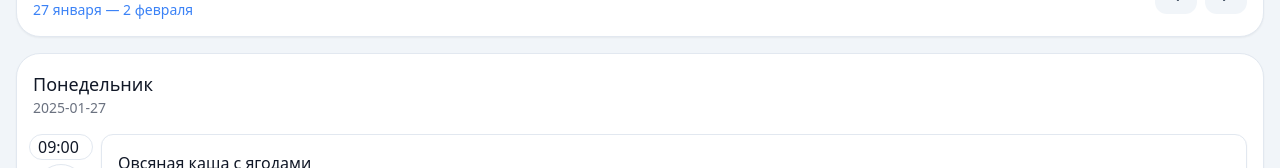
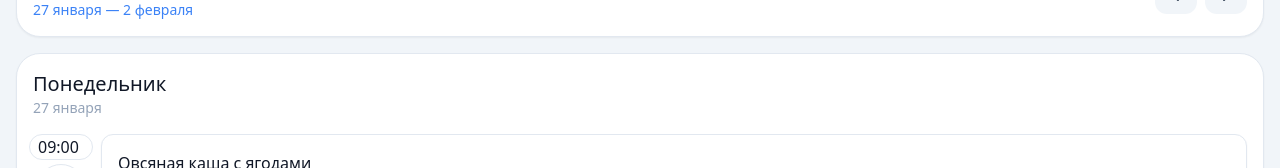
Before and after one commit to ramazanov-ma/chief, a Nuxt app: page /menu in a window 1280 px wide. Shown: the part 189-357 px from the top of the page. Built offline with nearby package versions, Linux system fonts and the light colour scheme.

Commit message:
refactor(menu): redesign DayHeader component
- Update DayHeader layout and styling
- Add support for different day states (past, today)
- Use capitalized day name and formatted date
- Improve type safety and readability with new DayProps interface

```diff
--- a/components/menu/DayHeader.vue
+++ b/components/menu/DayHeader.vue
@@ -1,31 +1,31 @@
 <template>
-	<h3 :class="{ 'text-blue-600': day.isToday, 'text-gray-900': !day.isToday }">
-		<span class="block">
-			<span class="font-medium text-lg">{{ day.name }}</span>
-			<span
-				v-if="day.isToday"
-				class="pl-3 pr-4 py-1 bg-blue-100 rounded-full text-blue-600 text-xs font-normal text-center ml-2"
-			>
-				Сегодня
-			</span>
+	<div class="flex flex-col">
+		<span class="text-xl font-medium capitalize">
+			{{ day.name }}
 		</span>
 		<span
-			class="block text-sm font-normal text-gray-500"
-			:class="{ 'text-blue-500': day.isToday, 'text-gray-500': !day.isToday }"
+			class="text-sm"
+			:class="[
+				day.state === DayState.PAST ? 'text-slate-400' : 'text-slate-500',
+				day.isToday ? 'text-blue-500' : ''
+			]"
 		>
-			{{ day.date }}
+			{{ day.formattedDate }}
 		</span>
-	</h3>
+	</div>
 </template>
 
 <script setup lang="ts">
-interface Props {
-	day: {
-		name: string;
-		date: string;
-		isToday: boolean;
-	};
+import { DayState } from '@/types/menu';
+
+interface DayProps {
+	name: string;
+	formattedDate: string;
+	isToday: boolean;
+	state: DayState;
 }
 
-defineProps<Props>();
+defineProps<{
+	day: DayProps;
+}>();
 </script>
```
